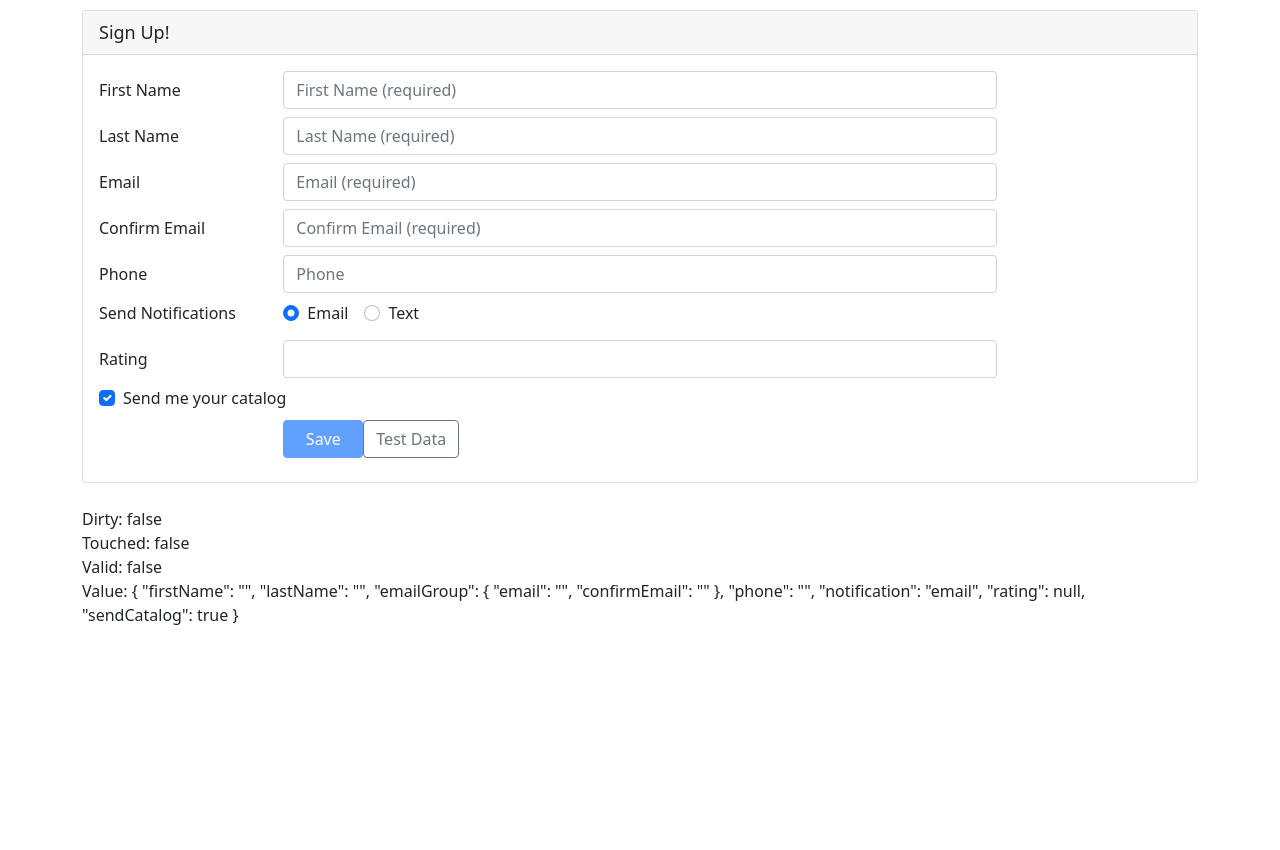
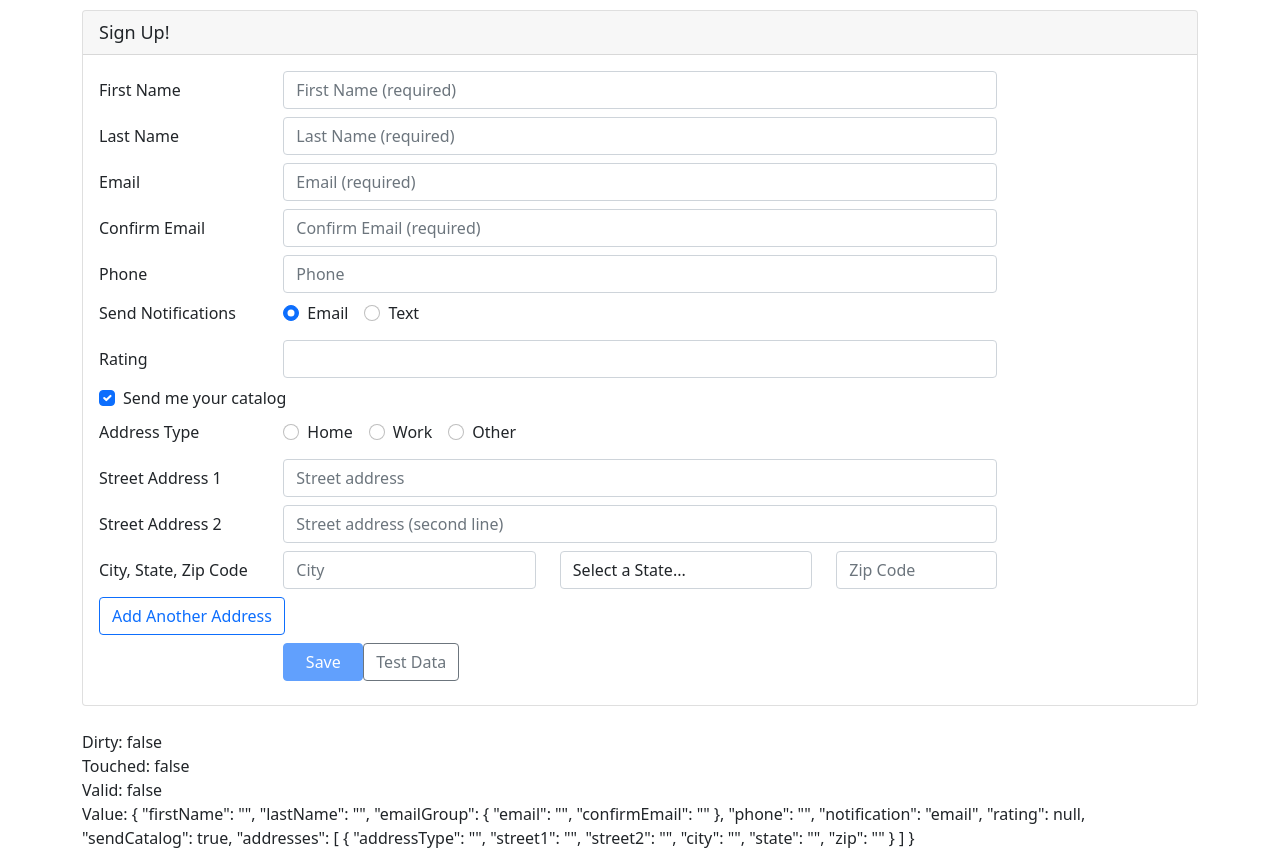
Before and after one commit to AnthonyAngatia/AngularForms, an Angular app: page / in a window 1280 px wide. Before the commit the page ends 800 px from the top, so only its background shows below. Built offline with nearby package versions, Linux system fonts and the light colour scheme.

Commit message:
Dynamically duplicate inputs

```diff
--- a/src/app/customers/customer.component.html
+++ b/src/app/customers/customer.component.html
@@ -129,7 +129,7 @@
                      type="radio"
                      value="text"
                      formControlName="notification"
-                     >Text
+              >Text
             </label>
           </div>
         </div>
@@ -166,110 +166,119 @@
           </div>
         </div>
       </div>
+      <div *ngIf="customerForm.get('sendCatalog')?.value">
+        <div formArrayName="addresses"
+        *ngFor="let address of addresses.controls; let i=index">
+          <div [formGroupName]="i" >
 
-      <!--            <div *ngIf="customer.sendCatalog">-->
-      <!--              <div class="form-group row mb-2">-->
-      <!--                <label class="col-md-2 col-form-label pt-0">Address Type</label>-->
-      <!--                <div class="col-md-8">-->
-      <!--                  <div class="form-check form-check-inline">-->
-      <!--                    <label class="form-check-label">-->
-      <!--                      <input class="form-check-input"-->
-      <!--                             id="addressType1Id"-->
-      <!--                             type="radio"-->
-      <!--                             value="home"-->
-      <!--                             [(ngModel)]="customer.addressType"-->
-      <!--                             name="addressType"> Home-->
-      <!--                    </label>-->
-      <!--                  </div>-->
-      <!--                  <div class="form-check form-check-inline">-->
-      <!--                    <label class="form-check-label">-->
-      <!--                      <input class="form-check-input"-->
-      <!--                             id="addressType1Id"-->
-      <!--                             type="radio"-->
-      <!--                             value="work"-->
-      <!--                             [(ngModel)]="customer.addressType"-->
-      <!--                             name="addressType"> Work-->
-      <!--                    </label>-->
-      <!--                  </div>-->
-      <!--                  <div class="form-check form-check-inline">-->
-      <!--                    <label class="form-check-label">-->
-      <!--                      <input class="form-check-input"-->
-      <!--                             id="addressType1Id"-->
-      <!--                             type="radio"-->
-      <!--                             value="other"-->
-      <!--                             [(ngModel)]="customer.addressType"-->
-      <!--                             name="addressType"> Other-->
-      <!--                    </label>-->
-      <!--                  </div>-->
-      <!--                </div>-->
-      <!--              </div>-->
+            <div class="form-group row mb-2">
+              <label class="col-md-2 col-form-label pt-0">Address Type</label>
+              <div class="col-md-8">
+                <div class="form-check form-check-inline">
+                  <label class="form-check-label">
+                    <input class="form-check-input"
+                           id="addressType1Id"
+                           type="radio"
+                           value="home"
+                           formControlName="addressType"> Home
+                  </label>
+                </div>
+                <div class="form-check form-check-inline">
+                  <label class="form-check-label">
+                    <input class="form-check-input"
+                           id="addressType1Id"
+                           type="radio"
+                           value="work"
+                           formControlName="addressType"> Work
+                  </label>
+                </div>
+                <div class="form-check form-check-inline">
+                  <label class="form-check-label">
+                    <input class="form-check-input"
+                           id="addressType1Id"
+                           type="radio"
+                           value="other"
+                           formControlName="addressType"> Other
+                  </label>
+                </div>
+              </div>
+            </div>
 
-      <!--              <div class="form-group row mb-2">-->
-      <!--                <label class="col-md-2 col-form-label"-->
-      <!--                       for="street1Id">Street Address 1</label>-->
-      <!--                <div class="col-md-8">-->
-      <!--                  <input class="form-control"-->
-      <!--                         id="street1Id"-->
-      <!--                         type="text"-->
-      <!--                         placeholder="Street address"-->
-      <!--                         [(ngModel)]="customer.street1"-->
-      <!--                         name="street1">-->
-      <!--                </div>-->
-      <!--              </div>-->
+            <div class="form-group row mb-2">
+              <label class="col-md-2 col-form-label"
+                     attr.for="{{'street1Id'+ i}}">Street Address 1</label>
+              <div class="col-md-8">
+                <input class="form-control"
+                       id="{{'street1Id' + i}}"
+                       type="text"
+                       placeholder="Street address"
+                       formControlName="street1">
+              </div>
+            </div>
 
-      <!--              <div class="form-group row mb-2">-->
-      <!--                <label class="col-md-2 col-form-label"-->
-      <!--                       for="street2Id">Street Address 2</label>-->
-      <!--                <div class="col-md-8">-->
-      <!--                  <input class="form-control"-->
-      <!--                         id="street2Id"-->
-      <!--                         type="text"-->
-      <!--                         placeholder="Street address (second line)"-->
-      <!--                         [(ngModel)]="customer.street2"-->
-      <!--                         name="street2">-->
-      <!--                </div>-->
-      <!--              </div>-->
+            <div class="form-group row mb-2">
+              <label class="col-md-2 col-form-label"
+                     attr.for="{{'street2Id'+i}}">Street Address 2</label>
+              <div class="col-md-8">
+                <input class="form-control"
+                       id="{{'street2Id'+i}}"
+                       type="text"
+                       placeholder="Street address (second line)"
+                       formControlName="street2">
+              </div>
+            </div>
 
-      <!--              <div class="form-group row mb-2">-->
-      <!--                <label class="col-md-2 col-form-label"-->
-      <!--                       for="cityId">City, State, Zip Code</label>-->
-      <!--                <div class="col-md-3">-->
-      <!--                  <input class="form-control"-->
-      <!--                         id="cityId"-->
-      <!--                         type="text"-->
-      <!--                         placeholder="City"-->
-      <!--                         [(ngModel)]="customer.city"-->
-      <!--                         name="city">-->
-      <!--                </div>-->
-      <!--                <div class="col-md-3">-->
-      <!--                  <select class="form-control"-->
-      <!--                          id="stateId"-->
-      <!--                          [(ngModel)]="customer.state"-->
-      <!--                          name="state">-->
-      <!--                    <option value=""-->
-      <!--                            disabled-->
-      <!--                            selected-->
-      <!--                            hidden>Select a State...</option>-->
-      <!--                    <option value="AL">Alabama</option>-->
-      <!--                    <option value="AK">Alaska</option>-->
-      <!--                    <option value="AZ">Arizona</option>-->
-      <!--                    <option value="AR">Arkansas</option>-->
-      <!--                    <option value="CA">California</option>-->
-      <!--                    <option value="CO">Colorado</option>-->
-      <!--                    <option value="WI">Wisconsin</option>-->
-      <!--                    <option value="WY">Wyoming</option>-->
-      <!--                  </select>-->
-      <!--                </div>-->
-      <!--                <div class="col-md-2">-->
-      <!--                  <input class="form-control"-->
-      <!--                         id="zipId"-->
-      <!--                         type="number"-->
-      <!--                         placeholder="Zip Code"-->
-      <!--                         [(ngModel)]="customer.zip"-->
-      <!--                         name="zip">-->
-      <!--                </div>-->
-      <!--              </div>-->
-      <!--            </div>-->
+            <div class="form-group row mb-2">
+              <label class="col-md-2 col-form-label"
+                     attr.for="{{'cityId'+i}}">City, State, Zip Code</label>
+              <div class="col-md-3">
+                <input class="form-control"
+                       id="{{'cityId'+i}}"
+                       type="text"
+                       placeholder="City"
+                       formControlName="city">
+              </div>
+              <div class="col-md-3">
+                <select class="form-control"
+                        id="{{'stateId' + i}}"
+                        formControlName="state">
+                  <option value=""
+                          disabled
+                          selected
+                          hidden>Select a State...
+                  </option>
+                  <option value="AL">Alabama</option>
+                  <option value="AK">Alaska</option>
+                  <option value="AZ">Arizona</option>
+                  <option value="AR">Arkansas</option>
+                  <option value="CA">California</option>
+                  <option value="CO">Colorado</option>
+                  <option value="WI">Wisconsin</option>
+                  <option value="WY">Wyoming</option>
+                </select>
+              </div>
+              <div class="col-md-2">
+                <input class="form-control"
+                       id="{{'zipId' + i}}"
+                       type="number"
+                       placeholder="Zip Code"
+                       formControlName="zip">
+              </div>
+            </div>
+          </div>
+        </div>
+        <div class="form-group row mb-2">
+          <div class="col-md-4">
+            <button class="btn btn-outline-primary"
+                    type="button"
+                    [title]="addresses.valid ? 'Add another mailing address' : 'Disabled until the existing address data is valid'"
+                    [disabled]="!addresses.valid"
+                    (click)="addAddress()">
+              Add Another Address
+            </button>
+          </div>
+        </div>
+      </div>
 
       <div class="form-group row mb-2">
         <div class="offset-md-2 col-md-4">
--- a/src/app/customers/customer.component.ts
+++ b/src/app/customers/customer.component.ts
@@ -1,5 +1,14 @@
 import {Component, OnInit} from '@angular/core';
-import {AbstractControl, FormBuilder, FormControl, FormGroup, NgForm, ValidatorFn, Validators} from '@angular/forms';
+import {
+  AbstractControl,
+  FormArray,
+  FormBuilder,
+  FormControl,
+  FormGroup,
+  NgForm,
+  ValidatorFn,
+  Validators
+} from '@angular/forms';
 
 import {Customer} from './customer';
 import {debounceTime} from "rxjs/operators";
@@ -49,6 +58,10 @@
     email: "Please enter a valid email address"
   };
 
+  get addresses(): FormArray {
+    return this.customerForm.get('addresses') as FormArray;
+  }
+
 
   constructor(private fb: FormBuilder) {
   }
@@ -64,7 +77,9 @@
       phone: '',
       notification: 'email',
       rating: [null, ratingRange(1, 5)],
-      sendCatalog: true
+      sendCatalog: true,
+      addresses: this.fb.array([this.buildAddress()])
+
     })
 
     // this.customerForm = new FormGroup({
@@ -120,4 +135,21 @@
       ).join(' ');
     }
   }
+
+  private buildAddress(): FormGroup {
+    return  this.fb.group({
+      addressType:'',
+      street1:'',
+      street2:'',
+      city:'',
+      state:'',
+      zip:''
+    })
+
+  }
+
+  addAddress(): void {
+    this.addresses.push(this.buildAddress())
+
+  }
 }
```
